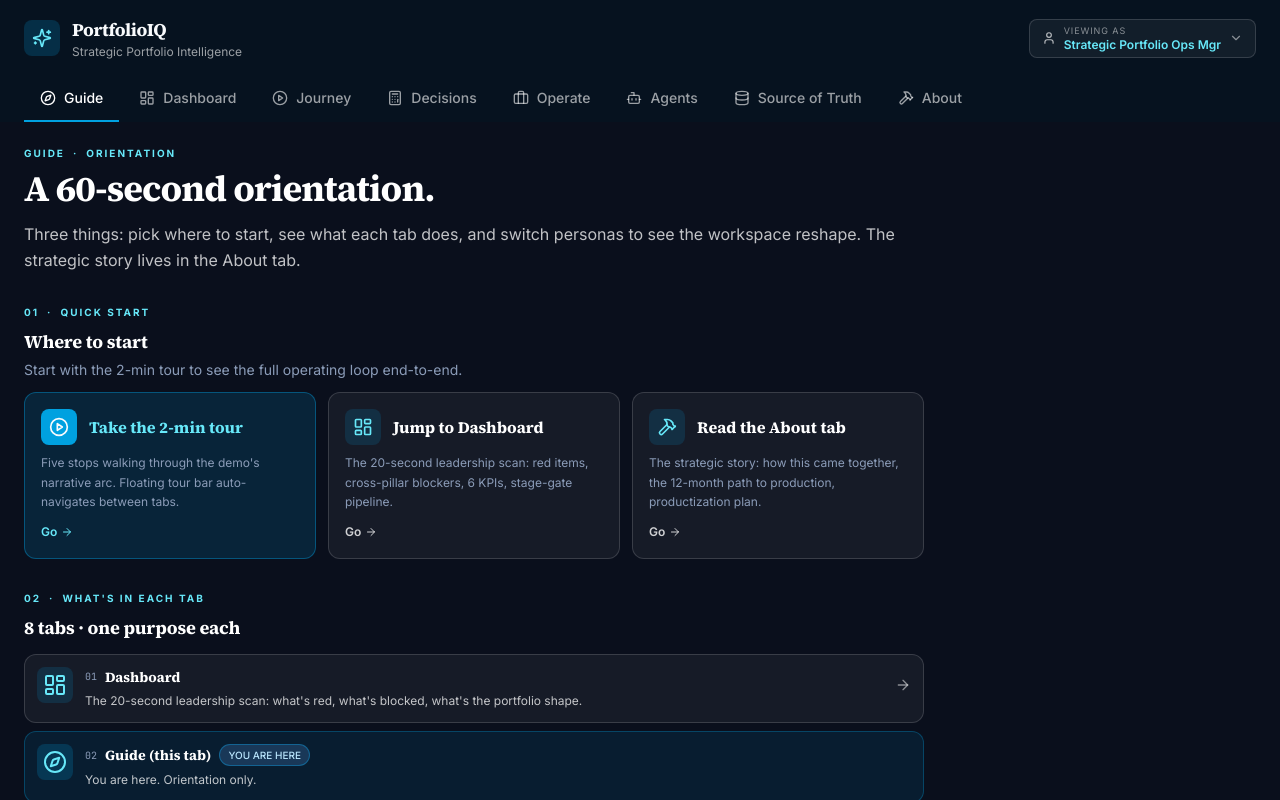
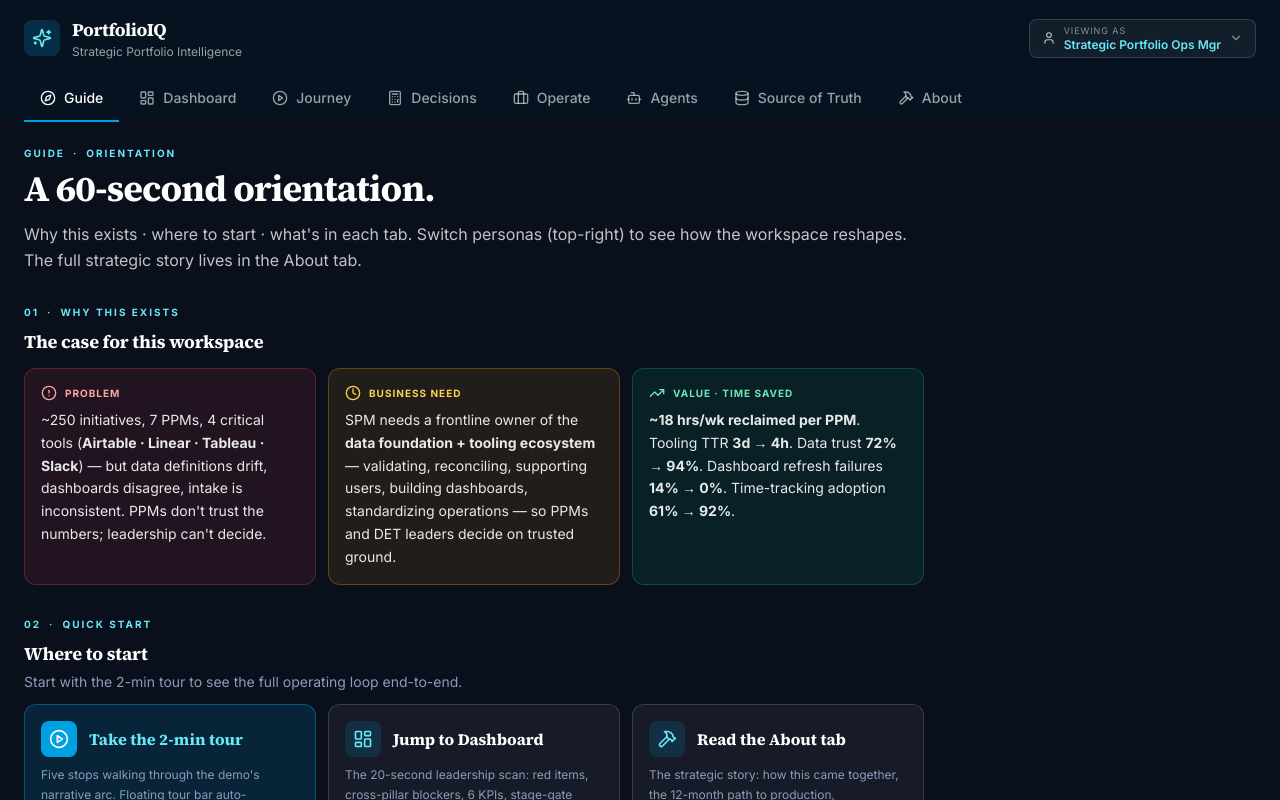
Before and after one commit to saurabhj1986/portfolioiq-demo, a React (Vite) app: page / in a window 1280 px wide. Shown: the top 800 px of the page. Built offline with nearby package versions, Linux system fonts and the light colour scheme.

Commit message:
Add 'Why this exists' 3-card row to Guide (Problem · Business need · Value/time saved). Keeps Guide simple but restores the case for the workspace at the top — answers 'why do I need this app' before 'how do I use it'.

```diff
--- a/src/components/Guide.jsx
+++ b/src/components/Guide.jsx
@@ -1,7 +1,8 @@
 import React, { useState } from 'react';
 import {
   Compass, PlayCircle, ArrowRight, ChevronDown, Calculator,
-  Briefcase, Bot, Database, Hammer, LayoutDashboard, Lock, User
+  Briefcase, Bot, Database, Hammer, LayoutDashboard, Lock, User,
+  AlertCircle, Clock, TrendingUp
 } from 'lucide-react';
 
 // =================== PERSONA QUICK-START HINT ===================
@@ -150,7 +151,7 @@ export default function Guide({ navigateTo, onStartTour, persona }) {
         <Kicker ord="Guide" label="Orientation" />
         <h1 className="text-3xl md:text-4xl font-serif font-bold text-white leading-tight tracking-tight">A 60-second orientation.</h1>
         <p className="text-base text-white/75 mt-3 leading-relaxed">
-          Three things: pick where to start, see what each tab does, and switch personas to see the workspace reshape. The strategic story lives in the About tab.
+          Why this exists · where to start · what's in each tab. Switch personas (top-right) to see how the workspace reshapes. The full strategic story lives in the About tab.
         </p>
       </header>
 
@@ -170,9 +171,44 @@ export default function Guide({ navigateTo, onStartTour, persona }) {
         </div>
       )}
 
-      {/* 01 · QUICK START */}
+      {/* 01 · WHY THIS EXISTS — Problem / Business need / Value */}
       <section>
-        <Kicker ord="01" label="Quick start" />
+        <Kicker ord="01" label="Why this exists" />
+        <h2 className="text-lg font-serif font-bold text-white mb-3">The case for this workspace</h2>
+        <div className="grid grid-cols-1 md:grid-cols-3 gap-3">
+          <div className="rounded-xl bg-red-500/10 border border-red-500/30 p-4">
+            <div className="flex items-center gap-2 mb-2">
+              <AlertCircle className="w-4 h-4 text-red-300" />
+              <span className="text-[10px] uppercase tracking-widest text-red-300 font-bold">Problem</span>
+            </div>
+            <p className="text-sm text-white/90 leading-relaxed">
+              ~250 initiatives, 7 PPMs, 4 critical tools (<strong>Airtable · Linear · Tableau · Slack</strong>) — but data definitions drift, dashboards disagree, intake is inconsistent. PPMs don't trust the numbers; leadership can't decide.
+            </p>
+          </div>
+          <div className="rounded-xl bg-amber-500/10 border border-amber-500/30 p-4">
+            <div className="flex items-center gap-2 mb-2">
+              <Clock className="w-4 h-4 text-amber-300" />
+              <span className="text-[10px] uppercase tracking-widest text-amber-300 font-bold">Business need</span>
+            </div>
+            <p className="text-sm text-white/90 leading-relaxed">
+              SPM needs a frontline owner of the <strong>data foundation + tooling ecosystem</strong> — validating, reconciling, supporting users, building dashboards, standardizing operations — so PPMs and DET leaders decide on trusted ground.
+            </p>
+          </div>
+          <div className="rounded-xl bg-emerald-500/10 border border-emerald-500/30 p-4">
+            <div className="flex items-center gap-2 mb-2">
+              <TrendingUp className="w-4 h-4 text-emerald-300" />
+              <span className="text-[10px] uppercase tracking-widest text-emerald-300 font-bold">Value · time saved</span>
+            </div>
+            <p className="text-sm text-white/90 leading-relaxed">
+              <strong>~18 hrs/wk reclaimed per PPM</strong>. Tooling TTR <strong>3d → 4h</strong>. Data trust <strong>72% → 94%</strong>. Dashboard refresh failures <strong>14% → 0%</strong>. Time-tracking adoption <strong>61% → 92%</strong>.
+            </p>
+          </div>
+        </div>
+      </section>
+
+      {/* 02 · QUICK START */}
+      <section>
+        <Kicker ord="02" label="Quick start" />
         <h2 className="text-lg font-serif font-bold text-white mb-1">Where to start</h2>
         <p className="text-sm text-sfmuted mb-3">{framing.quickStartHint}</p>
         <div className="grid grid-cols-1 md:grid-cols-3 gap-3">
@@ -182,18 +218,18 @@ export default function Guide({ navigateTo, onStartTour, persona }) {
         </div>
       </section>
 
-      {/* 02 · TAB GUIDE */}
+      {/* 03 · TAB GUIDE */}
       <section>
-        <Kicker ord="02" label="What's in each tab" />
+        <Kicker ord="03" label="What's in each tab" />
         <h2 className="text-lg font-serif font-bold text-white mb-3">{visibleTabGuides.length} tabs · one purpose each</h2>
         <div className="space-y-2">
           {visibleTabGuides.map(g => <TabRow key={g.id} guide={g} navigateTo={navigateTo} />)}
         </div>
       </section>
 
-      {/* 03 · FAQ — slim */}
+      {/* 04 · FAQ — slim */}
       <section>
-        <Kicker ord="03" label="FAQ" />
+        <Kicker ord="04" label="FAQ" />
         <h2 className="text-lg font-serif font-bold text-white mb-3">A few common questions</h2>
         <div className="space-y-2">
           {FAQS.map((f, i) => (
```
